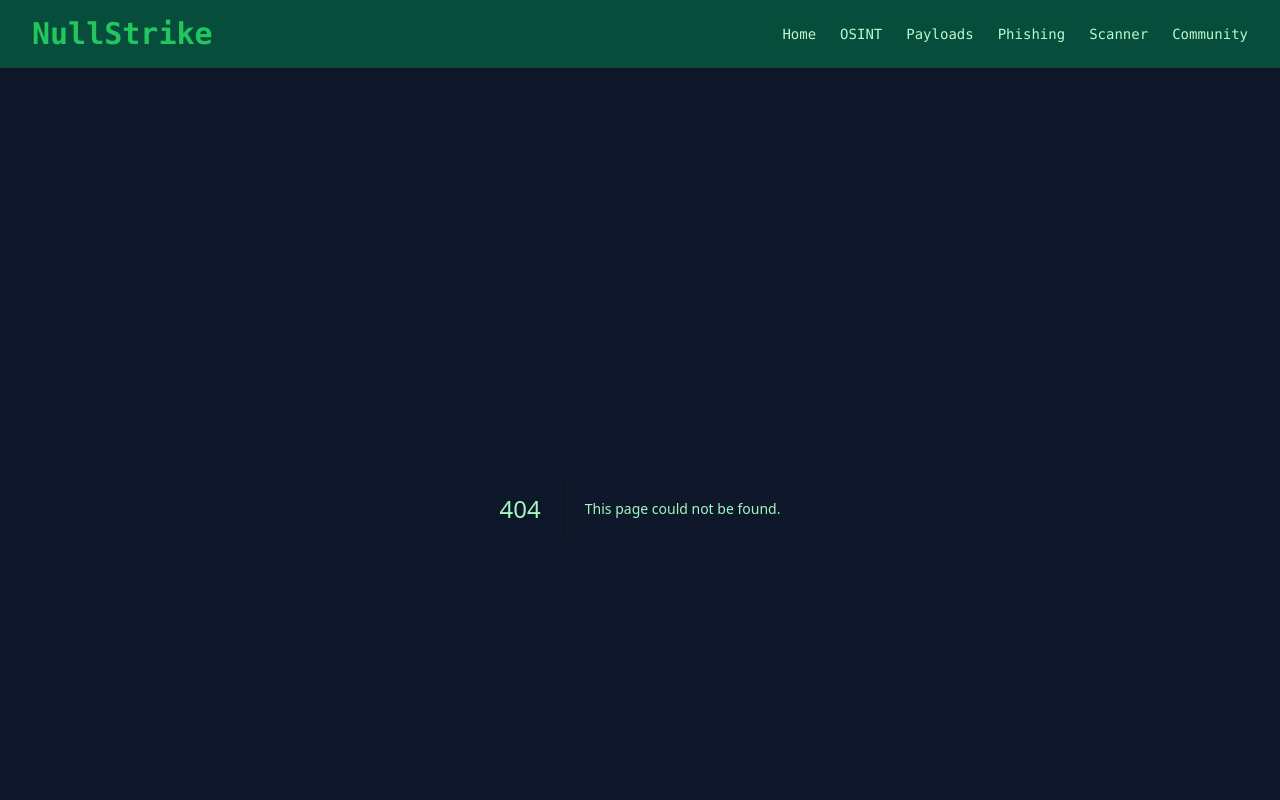
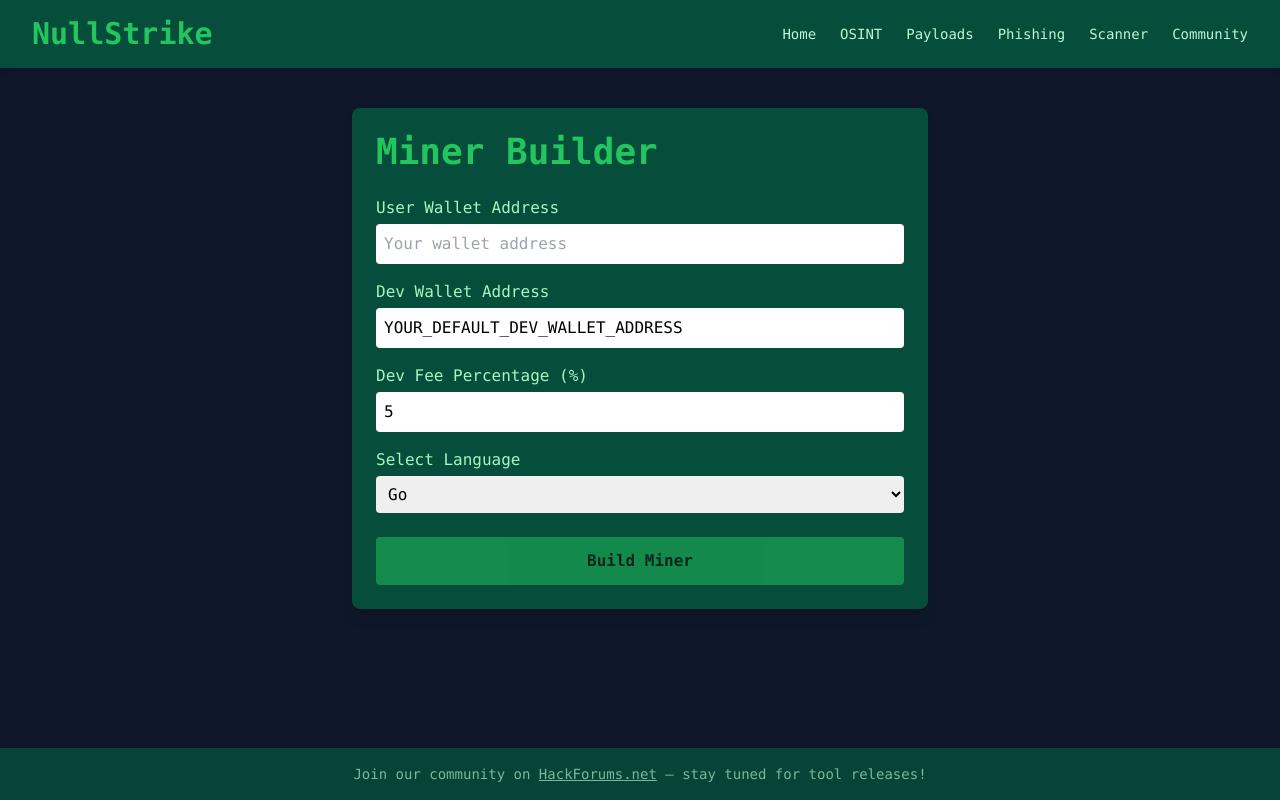
Before and after one commit to nullstrike-dev/Landing-page, a Next.js app: page /tools/miner in a window 1280 px wide. Before the commit this address had no page. Shown: the top 800 px of the page. Built offline with nearby package versions, Linux system fonts and the light colour scheme.

Commit message:
Create page.tsx

```diff
--- /dev/null
+++ b/app/tools/miner/page.tsx
@@ -0,0 +1,106 @@
+'use client';
+
+import { useState } from 'react';
+
+export default function MinerBuilder() {
+  const [userWallet, setUserWallet] = useState('');
+  const [devWallet, setDevWallet] = useState('YOUR_DEFAULT_DEV_WALLET_ADDRESS');
+  const [devPercent, setDevPercent] = useState(5);
+  const [language, setLanguage] = useState('go');
+  const [loading, setLoading] = useState(false);
+  const [downloadUrl, setDownloadUrl] = useState('');
+
+  async function handleBuild() {
+    setLoading(true);
+    setDownloadUrl('');
+
+    // Call your backend API to trigger the build
+    const response = await fetch('/api/miner/build', {
+      method: 'POST',
+      headers: { 'Content-Type': 'application/json' },
+      body: JSON.stringify({ userWallet, devWallet, devPercent, language }),
+    });
+
+    if (response.ok) {
+      const data = await response.json();
+      setDownloadUrl(data.url); // URL to download the generated miner build
+    } else {
+      alert('Failed to build miner. Please try again.');
+    }
+
+    setLoading(false);
+  }
+
+  return (
+    <div className="max-w-xl mx-auto p-6 bg-[#064e3b] rounded-lg shadow-lg text-[#a3f7bf] font-mono">
+      <h1 className="text-4xl font-bold mb-6 text-[#22c55e]">Miner Builder</h1>
+
+      <label className="block mb-4">
+        <span>User Wallet Address</span>
+        <input
+          type="text"
+          className="w-full p-2 rounded mt-1 text-black"
+          value={userWallet}
+          onChange={(e) => setUserWallet(e.target.value)}
+          placeholder="Your wallet address"
+        />
+      </label>
+
+      <label className="block mb-4">
+        <span>Dev Wallet Address</span>
+        <input
+          type="text"
+          className="w-full p-2 rounded mt-1 text-black"
+          value={devWallet}
+          onChange={(e) => setDevWallet(e.target.value)}
+          placeholder="Dev wallet address"
+        />
+      </label>
+
+      <label className="block mb-4">
+        <span>Dev Fee Percentage (%)</span>
+        <input
+          type="number"
+          min={0}
+          max={20}
+          className="w-full p-2 rounded mt-1 text-black"
+          value={devPercent}
+          onChange={(e) => setDevPercent(Number(e.target.value))}
+        />
+      </label>
+
+      <label className="block mb-6">
+        <span>Select Language</span>
+        <select
+          className="w-full p-2 rounded mt-1 text-black"
+          value={language}
+          onChange={(e) => setLanguage(e.target.value)}
+        >
+          <option value="go">Go</option>
+          <option value="rust">Rust</option>
+          <option value="python">Python</option>
+          <option value="cpp">C++</option>
+        </select>
+      </label>
+
+      <button
+        onClick={handleBuild}
+        disabled={loading || !userWallet}
+        className="w-full bg-[#22c55e] text-black font-bold py-3 rounded hover:bg-[#16a34a] disabled:opacity-50"
+      >
+        {loading ? 'Building...' : 'Build Miner'}
+      </button>
+
+      {downloadUrl && (
+        <a
+          href={downloadUrl}
+          target="_blank"
+          rel="noopener noreferrer"
+          className="block mt-6 text-[#bbf7d0] underline"
+        >
+          Download Your Miner Build
+        </a>
+      )}
+    </div>
+  );
+}
```
